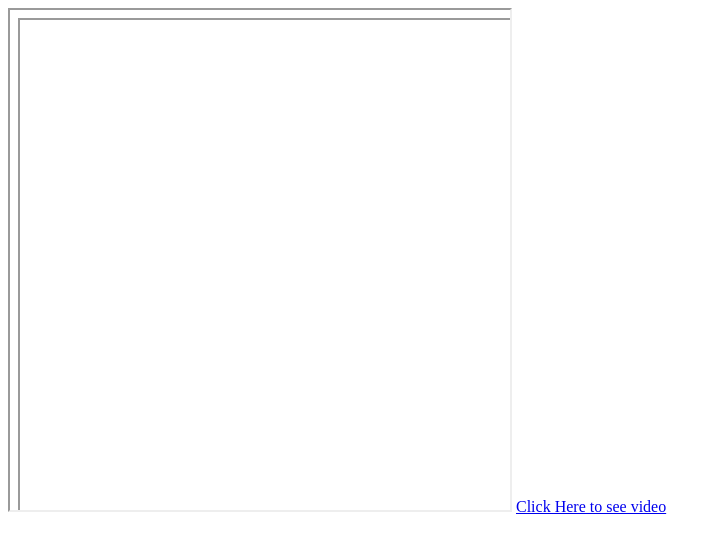
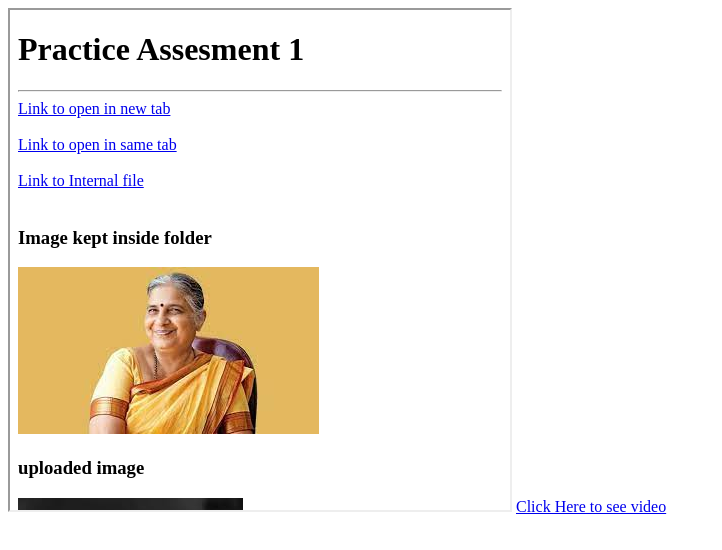
Before and after one commit to Bindumuniyappa/Handson3, a plain HTML site: page index.html in a window 1280 px wide. Shown: the whole page, without its empty margins (0-722 px from the left). Drawn offline with Linux system fonts and the light colour scheme.

Commit message:
updated links to html files

```diff
--- a/index.html
+++ b/index.html
@@ -7,7 +7,7 @@
     <title>Document</title>
 </head>
 <body>
-    <iframe src="index.html" width="500" height="500" frameborder="50"></iframe>
+    <iframe src="index4.html" width="500" height="500" frameborder="50"></iframe>
     <a href="index2.html">Click Here to see video</a>
 </body>
 </html>
```
Also changed, not shown: index1.html (+1 -1 lines).
